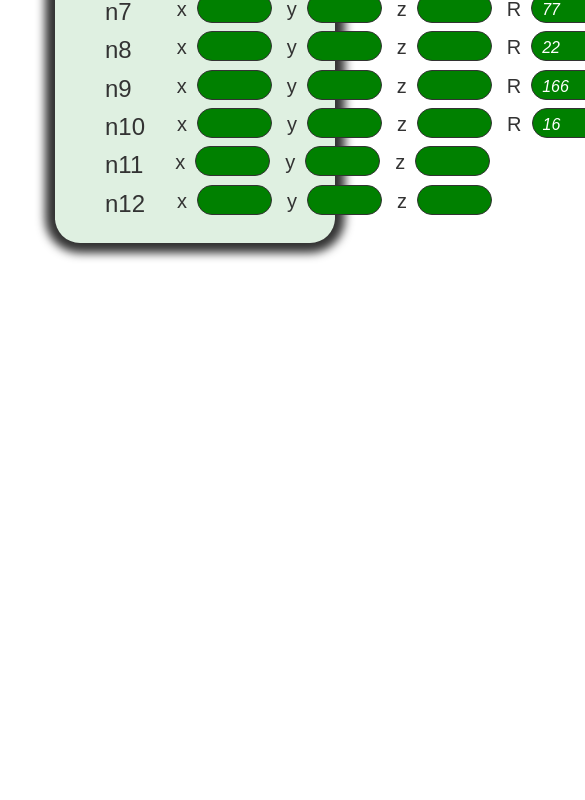
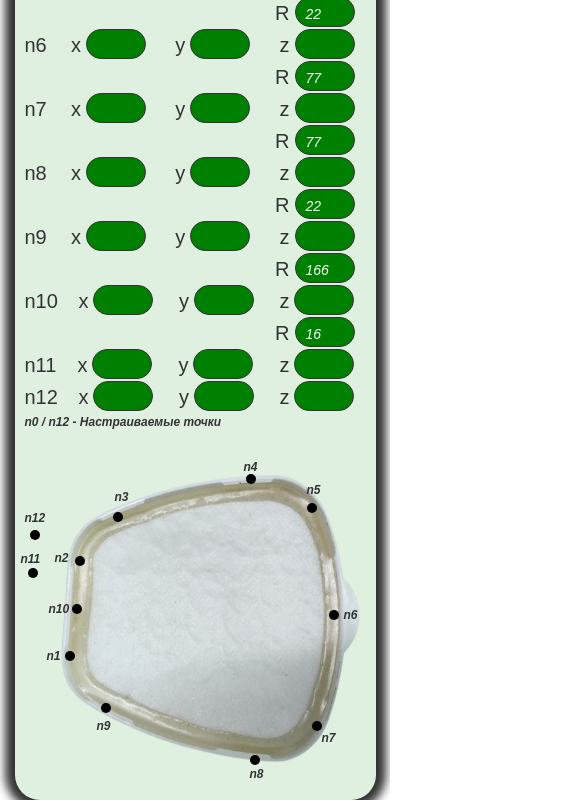
Before and after one commit to DmitryMelkov/koordinate-table, a plain HTML site: page unix500.html in a window 390 px wide. Shown: the part 543-1343 px from the top of the page, 585 px wide, since content can reach past the window. Before the commit the page ends 844 px from the top, so only its background shows below. Drawn offline with Linux system fonts and the light colour scheme.

Commit message:
add corrections

```diff
--- a/style.css
+++ b/style.css
@@ -60,7 +60,7 @@ label {
   font-weight: 600;
   color: #333;
   border-radius: 10px;
-  transition: all .3s ease-in-out;
+  transition: all 0.3s ease-in-out;
 }
 
 .program__link-prev:hover,
@@ -74,6 +74,7 @@ label {
 .program__item {
   display: flex;
   justify-content: space-between;
+  flex-wrap: wrap;
   width: 80%;
   padding: 20px 50px;
 
@@ -109,6 +110,9 @@ label {
   font-size: 24px;
   font-weight: 500;
   color: #333;
+}
+.program__input-group {
+  display: flex;
 }
 
 .program__input-point-p {
@@ -201,6 +205,7 @@ label {
 
 .program__picture-container-unix500 {
   position: relative;
+  margin-left: 20px;
 }
 
 .program__picture-circle {
@@ -398,3 +403,195 @@ label {
 .program__picture-unix500 {
   justify-content: flex-end;
 }
+
+.program__picture-img {
+  width: 572px;
+  height: 436px;
+}
+
+@media (max-width: 1210px) {
+  .program__item {
+    flex-direction: column;
+  }
+  .program__picture {
+    align-items: flex-start;
+  }
+}
+
+@media (max-width: 760px) {
+  .program__item {
+    padding: 15px 20px;
+  }
+  .program__input-point {
+    padding-right: 10px;
+  }
+  .program__input {
+    width: 60px;
+    font-size: 14px;
+  }
+  .program__btn {
+    margin-left: 10px;
+  }
+  .program__picture-container {
+    margin-left: 20px;
+    margin-bottom: 20px;
+  }
+  .program__input-container-z7 {
+    margin-left: 193px;
+  }
+}
+
+@media (max-width: 760px) {
+  .container {
+    padding: 0 5px;
+  }
+  .program__header {
+    font-size: 16px;
+  }
+  .program__item {
+    padding: 15px 10px;
+    width: 95%;
+  }
+  .program__picture-container {
+    margin-left: 15px;
+    width: 266px;
+    height: 155px;
+  }
+  .program__input-point {
+    font-size: 20px;
+  }
+  .program__span {
+    padding-right: 5px;
+  }
+  .program__input-container-z7 {
+    margin-left: 181px;
+  }
+  .program__span__item-r {
+    justify-content: space-between;
+  }
+}
+
+@media (max-width: 680px) {
+  .program__picture-img {
+    width: 410px;
+    height: 320px;
+  }
+  .program__picture-circle-unix500-12 {
+    bottom: 245px;
+    left: 0px;
+  }
+  .program__picture-text-unix500-n12 {
+    bottom: 257px;
+    left: -5px;
+  }
+  .program__picture-text-unix500-n11 {
+    bottom: 216px;
+    left: -9px;
+  }
+  .program__picture-circle-unix500-11 {
+    bottom: 207px;
+    left: -2px;
+  }
+  .program__picture-circle-unix500-3 {
+    top: 54px;
+    left: 83px;
+  }
+  .program__picture-text-unix500-n3 {
+    top: 30px;
+    left: 85px;
+  }
+  .program__picture-circle-unix500-4 {
+    top: 16px;
+    right: 114px;
+  }
+  .program__picture-text-unix500-n4 {
+    top: 0px;
+    right: 112px;
+  }
+  .program__picture-circle-unix500-5 {
+    top: 45px;
+    right: 53px;
+  }
+  .program__picture-text-unix500-n5 {
+    top: 23px;
+    right: 49px;
+  }
+  .program__picture-circle-unix500-2 {
+    top: 98px;
+    left: 45px;
+  }
+  .program__picture-text-unix500-n2 {
+    top: 91px;
+    left: 25px;
+  }
+  .program__picture-circle-unix500-6 {
+    top: 152px;
+    right: 31px;
+  }
+  .program__picture-text-unix500-n6 {
+    top: 148px;
+    right: 12px;
+  }
+  .program__picture-circle-unix500-7 {
+    bottom: 54px;
+    right: 48px;
+  }
+  .program__picture-text-unix500-n7 {
+    bottom: 37px;
+    right: 34px;
+  }
+  .program__picture-circle-unix500-8 {
+    bottom: 20px;
+    right: 110px;
+  }
+  .program__picture-text-unix500-n8 {
+    bottom: 1px;
+    right: 106px;
+  }
+  .program__picture-circle-unix500-9 {
+    bottom: 72px;
+    left: 71px;
+  }
+  .program__picture-text-unix500-n9 {
+    bottom: 49px;
+    left: 67px;
+  }
+  .program__picture-circle-unix500-10 {
+    bottom: 171px;
+    left: 42px;
+  }
+  .program__picture-circle-unix500-1 {
+    top: 193px;
+    left: 35px;
+  }
+  .program__picture-text-unix500-n1 {
+    top: 189px;
+    left: 17px;
+  }
+}
+
+
+@media (max-width: 500px) {
+  .program__picture-img {
+    width: 340px;
+  }
+  .program__picture-container-unix500 {
+    margin-left: 5px;
+  }
+  .program__input-item, .program__span__item-r {
+    flex-direction: column;
+  }
+  .program__btn {
+    margin-top: 5px;
+    margin-left: 226px;
+  }
+  .program__span__item {
+    justify-content: space-between;
+  }
+  .program__input-container {
+    justify-content: flex-end;
+  }
+  .program__input-group {
+    justify-content: space-between;
+  }
+}
--- a/unix500.html
+++ b/unix500.html
@@ -22,6 +22,7 @@
             <div class="program__input-object">
               <h3 class="program__header">Введите начальные условия:</h3>
               <div class="program__input-item">
+                <div class="program__input-group">
                   <span class="program__input-point">n0</span>
                   <div class="program__input-container">
                     <span class="program__span">x</span>
@@ -34,6 +35,7 @@
                   <div class="program__input-container">
                     <span class="program__span">z</span>
                     <input class="program__input" id="z-input" type="text" />
+                  </div>
                 </div>
                 <button class="program__btn" id="ok-block" type="submit">ок</button>
               </div>
@@ -69,7 +71,8 @@
                 <span class="program__input program__input-n" id="n2-z-input"></span>
               </div>
             </div>
-            <div class="program__span__item">
+            <div class="program__span__item program__span__item-r">
+              <div class="program__input-group">
                 <span class="program__input-point">n3</span>
                 <div class="program__input-container">
                   <span class="program__span">x</span>
@@ -83,12 +86,14 @@
                   <span class="program__span">z</span>
                   <span class="program__input program__input-n" id="n3-z-input"></span>
                 </div>
+              </div>
               <div class="program__input-container">
                 <span class="program__span">R</span>
                 <span class="program__input program__input-n">16</span>
               </div>
             </div>
-            <div class="program__span__item">
+            <div class="program__span__item program__span__item-r">
+              <div class="program__input-group">
                 <span class="program__input-point">n4</span>
                 <div class="program__input-container">
                   <span class="program__span">x</span>
@@ -102,12 +107,15 @@
                   <span class="program__span">z</span>
                   <span class="program__input program__input-n" id="n4-z-input"></span>
                 </div>
+              </div>
+
               <div class="program__input-container">
                 <span class="program__span">R</span>
                 <span class="program__input program__input-n">166</span>
               </div>
             </div>
-            <div class="program__span__item">
+            <div class="program__span__item program__span__item-r">
+              <div class="program__input-group">
                 <span class="program__input-point">n5</span>
                 <div class="program__input-container">
                   <span class="program__span">x</span>
@@ -121,12 +129,14 @@
                   <span class="program__span">z</span>
                   <span class="program__input program__input-n" id="n5-z-input"></span>
                 </div>
+              </div>
               <div class="program__input-container">
                 <span class="program__span">R</span>
                 <span class="program__input program__input-n">22</span>
               </div>
             </div>
-            <div class="program__span__item">
+            <div class="program__span__item program__span__item-r">
+              <div class="program__input-group">
                 <span class="program__input-point">n6</span>
                 <div class="program__input-container">
                   <span class="program__span">x</span>
@@ -140,12 +150,14 @@
                   <span class="program__span">z</span>
                   <span class="program__input program__input-n" id="n6-z-input"></span>
                 </div>
+              </div>
               <div class="program__input-container">
                 <span class="program__span">R</span>
                 <span class="program__input program__input-n">77</span>
               </div>
             </div>
-            <div class="program__span__item">
+            <div class="program__span__item program__span__item-r">
+              <div class="program__input-group">
                 <span class="program__input-point">n7</span>
                 <div class="program__input-container">
                   <span class="program__span">x</span>
@@ -159,12 +171,14 @@
                   <span class="program__span">z</span>
                   <span class="program__input program__input-n" id="n7-z-input"></span>
                 </div>
+              </div>
               <div class="program__input-container">
                 <span class="program__span">R</span>
                 <span class="program__input program__input-n">77</span>
               </div>
             </div>
-            <div class="program__span__item">
+            <div class="program__span__item program__span__item-r">
+              <div class="program__input-group">
                 <span class="program__input-point">n8</span>
                 <div class="program__input-container">
                   <span class="program__span">x</span>
@@ -178,12 +192,14 @@
                   <span class="program__span">z</span>
                   <span class="program__input program__input-n" id="n8-z-input"></span>
                 </div>
+              </div>
               <div class="program__input-container">
                 <span class="program__span">R</span>
                 <span class="program__input program__input-n">22</span>
               </div>
             </div>
-            <div class="program__span__item">
+            <div class="program__span__item program__span__item-r">
+              <div class="program__input-group">
                 <span class="program__input-point">n9</span>
                 <div class="program__input-container">
                   <span class="program__span">x</span>
@@ -197,12 +213,14 @@
                   <span class="program__span">z</span>
                   <span class="program__input program__input-n" id="n9-z-input"></span>
                 </div>
+              </div>
               <div class="program__input-container">
                 <span class="program__span">R</span>
                 <span class="program__input program__input-n">166</span>
               </div>
             </div>
-            <div class="program__span__item">
+            <div class="program__span__item program__span__item-r">
+              <div class="program__input-group">
                 <span class="program__input-point program__input-point-p">n10</span>
                 <div class="program__input-container">
                   <span class="program__span">x</span>
@@ -215,6 +233,7 @@
                 <div class="program__input-container">
                   <span class="program__span">z</span>
                   <span class="program__input program__input-n" id="n10-z-input"></span>
+                </div>
               </div>
               <div class="program__input-container">
                 <span class="program__span">R</span>
@@ -256,7 +275,7 @@
           <div class="program__picture program__picture-unix500">
             <span class="program__picture-text-desc program__picture-text-unix500">n0 / n12 - Настраиваемые точки</span>
             <div class="program__picture-container-unix500">
-              <img src="/img/unix500.png" alt="" />
+              <img class="program__picture-img" src="/img/unix500.png" alt="" />
               <div class="program__picture-circle program__picture-circle-unix500-1"></div>
               <div class="program__picture-circle program__picture-circle-unix500-2"></div>
               <div class="program__picture-circle program__picture-circle-unix500-3"></div>
```
Also changed, not shown: unix303.html (+4 -0 lines). Lines whose indentation alone changed are shown as unchanged.
